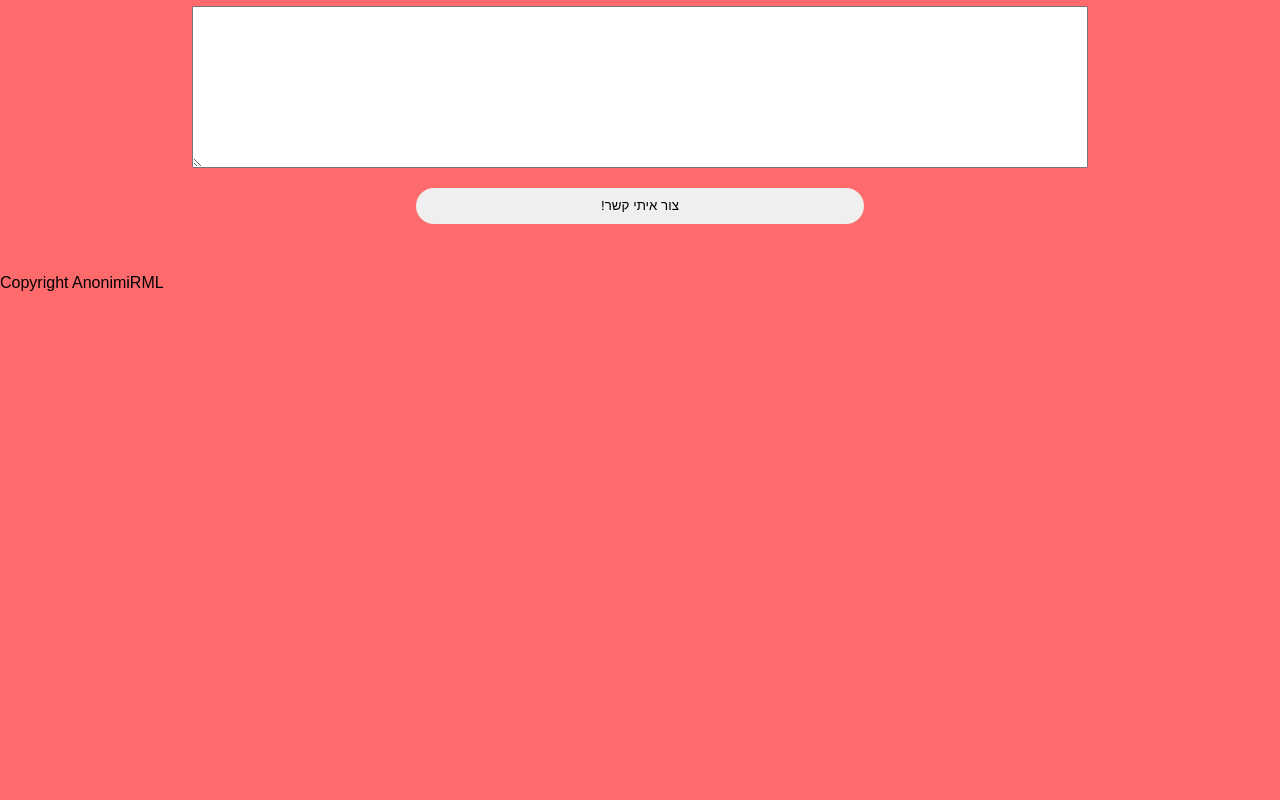
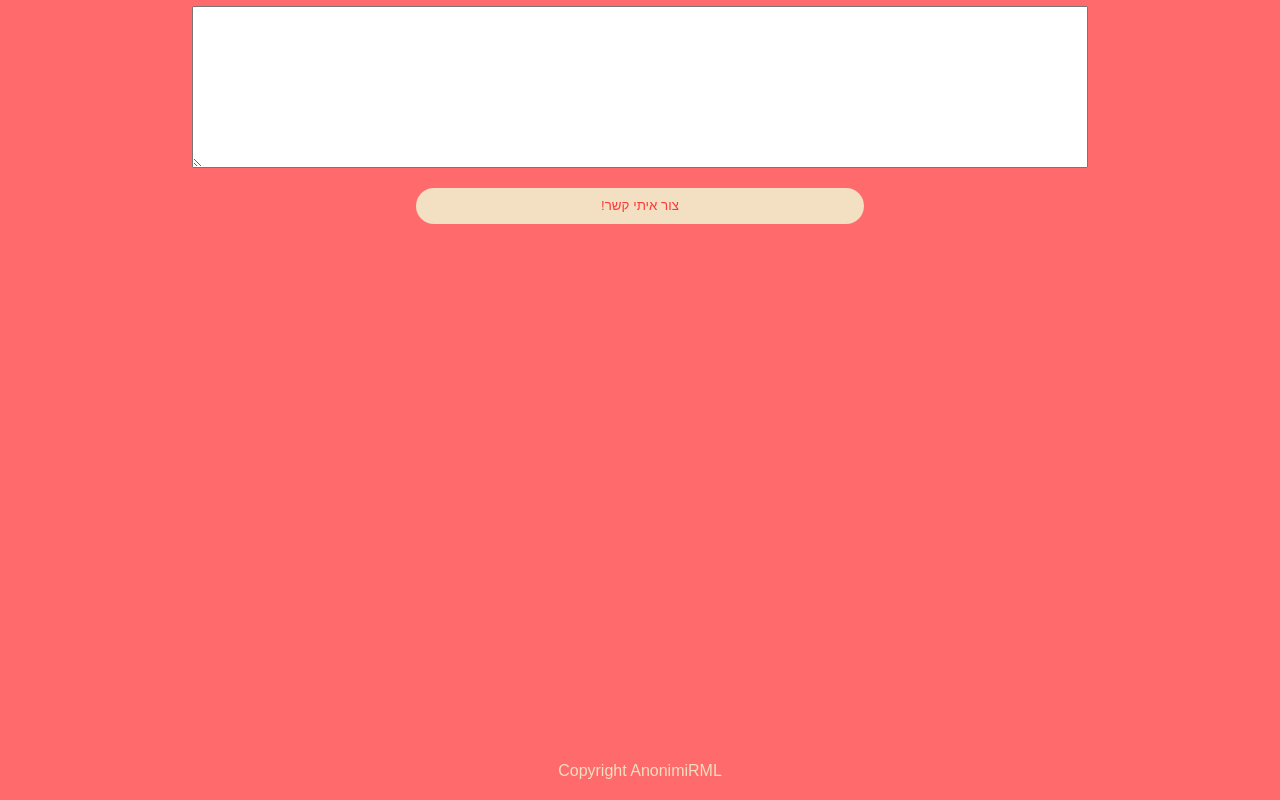
Before and after one commit to AnonimiRML/Sweets_cakes, a website: page index.html in a window 1280 px wide. Shown: the part 4044-4844 px from the top of the page. Drawn offline with nearby package versions, Linux system fonts and the light colour scheme.

Commit message:
some changes

```diff
--- a/asset/style/style.scss
+++ b/asset/style/style.scss
@@ -179,6 +179,7 @@ body {
 
 .contact {
   min-height: 150vh;
+  position: relative;
   & > h3 {
     font-size: 1.5em;
     text-align: center;
@@ -195,6 +196,15 @@ body {
       transform: translateX(-50%);
       bottom: 90px;
     }
+
+  }
+
+  .copyright {
+    position: absolute;
+    bottom: 20px;
+    left: 50%;
+    transform: translateX(-50%);
+    color: #f3dfc1;
 
   }
 
@@ -231,6 +241,8 @@ body {
    button {
      width: 50%;
      margin: 0 auto;
+     background: #f3dfc1;
+     color: darken($color: $pink, $amount: 10%);
    }
 
 
```
Also changed, not shown: asset/style/style.css, 1 other file.
